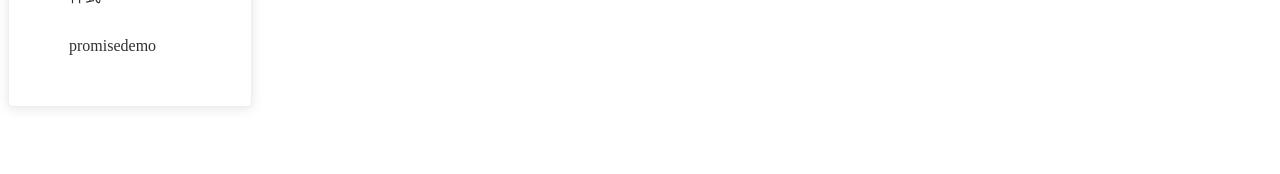
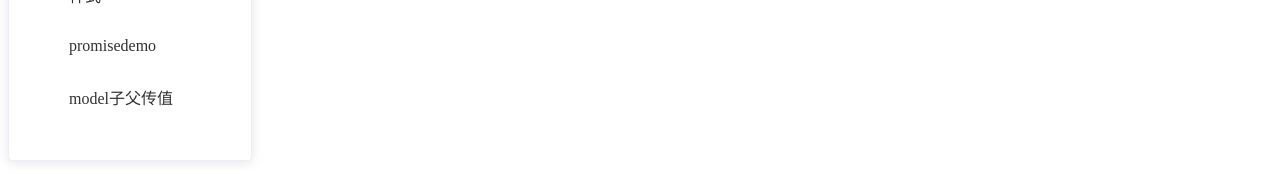
Before and after one commit to SunZhengJieJack/pcvuecom, a Vue app: page /#/notify in a window 1280 px wide. Shown: the part 593-767 px from the top of the page. Built offline with nearby package versions, Linux system fonts and the light colour scheme.

Commit message:
子父组件

```diff
--- a/src/router/router.confg.js
+++ b/src/router/router.confg.js
@@ -112,5 +112,14 @@ export const routes = [{
     component: () =>
       import('@/views/promisedemo/index'),
   },
+  {
+    path: "medelprops",
+    name: 'medelprops',
+    meta: {
+      title: 'model子父传值'
+    },
+    component: () =>
+      import('@/views/medelprops/index'),
+  },
   ]
 },]
--- /dev/null
+++ b/src/views/medelprops/index.vue
@@ -0,0 +1,21 @@
+<template>
+  <div>
+    medelprops
+  </div>
+</template>
+<script>
+export default {
+  name: 'medelprops',
+  data(){
+    return{
+
+    }
+  },
+  methods:{
+
+  },
+  mounted() {
+
+  },
+}
+</script>
```
Also changed, not shown: src/views/medelprops/b.vue (added).
